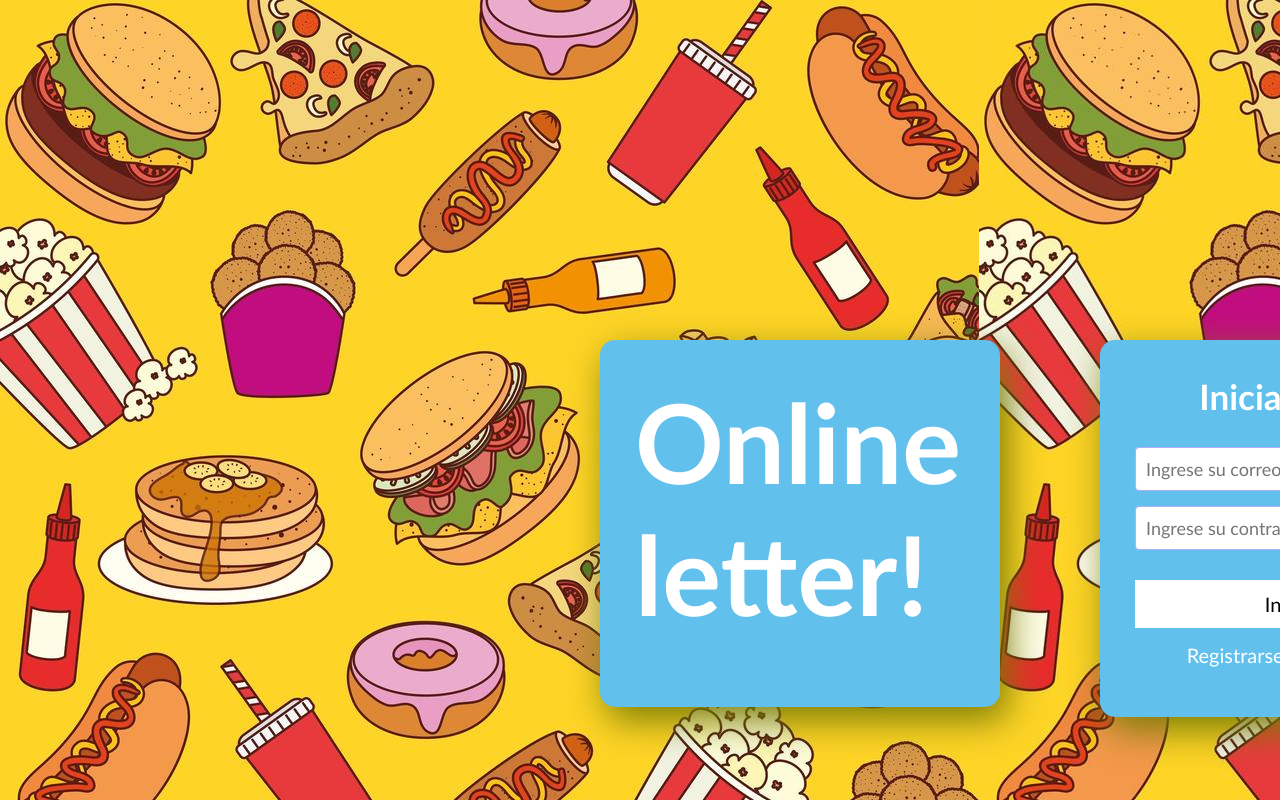
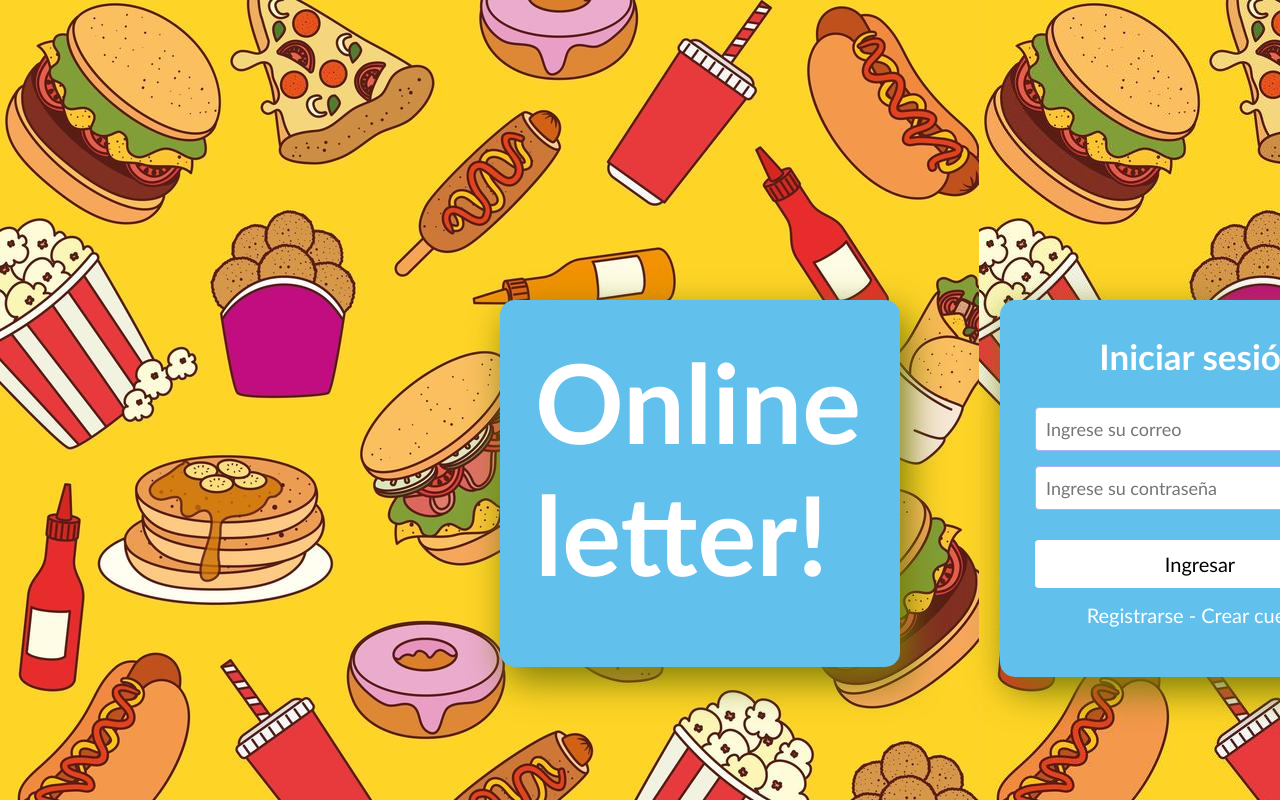
Before and after one commit to Shayd-R/Online_letters, a plain HTML site: page Index.html in a window 1280 px wide. Drawn offline with Linux system fonts and the light colour scheme.

Commit message:
Inicio heavy

```diff
--- a/style.css
+++ b/style.css
@@ -10,14 +10,14 @@ body {
 
 .caja1 {
     position: fixed;
-    top: 340px;
-    left: 600px;
+    top: 300px;
+    left: 500px;
 }
 
 .caja2 {
     position: fixed;
-    top: 340px;
-    left: 1100px;
+    top: 300px;
+    left: 1000px;
 }
 
 .titulo {
@@ -81,6 +81,7 @@ body {
     width: 100%;
     background: rgb(255, 255, 255);
     border: none;
+    border-radius: 4px;
     padding: 12px;
     color: rgb(0, 0, 0);
     margin: 15px 0;
```
